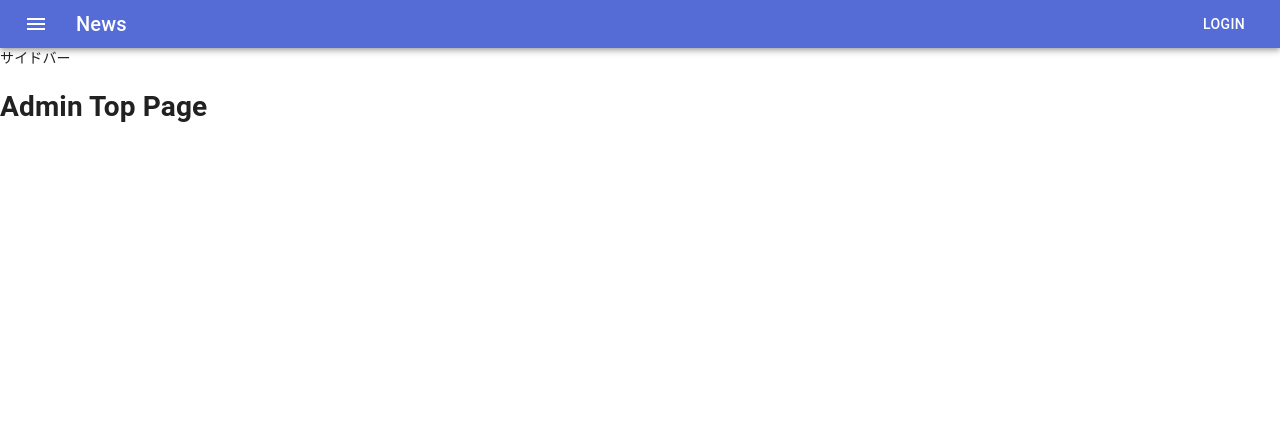
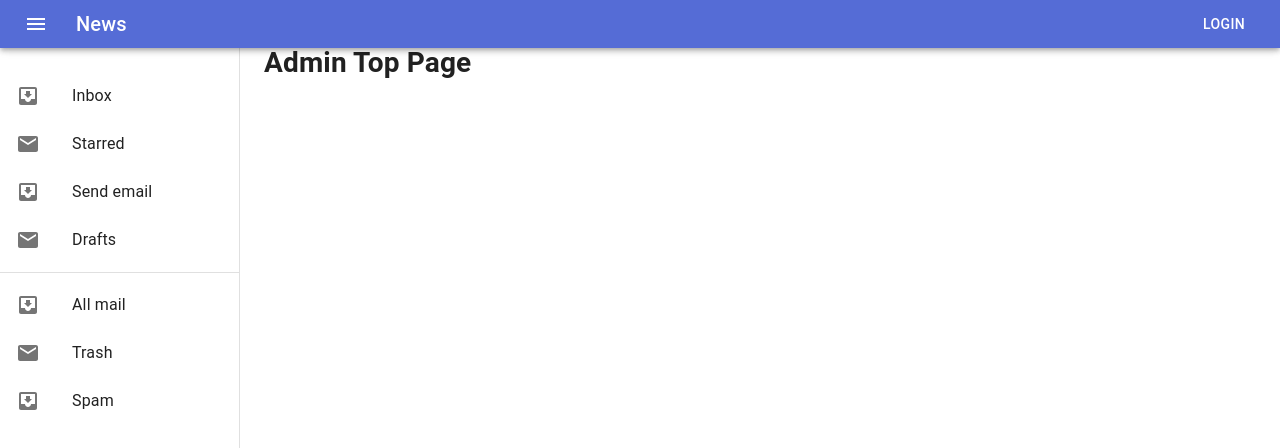
Before and after one commit to H37kouya/miya-meshi, a Next.js app in the folder client/: page /admin in a window 1280 px wide. Both pictures are taken after a click on the button "menu". Shown: the top 448 px of the page. Built offline with nearby package versions, Linux system fonts and the light colour scheme.

Commit message:
feat サイドバーをいい感じにアップグレード

```diff
--- a/client/components/admin/layout/AdminLayout.tsx
+++ b/client/components/admin/layout/AdminLayout.tsx
@@ -1,14 +1,70 @@
+import React, { useState }  from 'react'
+import clsx from 'clsx'
 import TheHeader from "./TheHeader"
 import TheSidebar from "./TheSidebar"
+import CssBaseline from '@material-ui/core/CssBaseline';
+import { makeStyles, Theme, createStyles } from '@material-ui/core/styles';
+
+const drawerWidth = 240;
+
+const useStyles = makeStyles((theme: Theme) =>
+    createStyles({
+        root: {
+            display: 'flex',
+        },
+        content: {
+            flexGrow: 1,
+            padding: theme.spacing(3),
+            transition: theme.transitions.create('margin', {
+              easing: theme.transitions.easing.sharp,
+              duration: theme.transitions.duration.leavingScreen,
+            }),
+            marginLeft: -drawerWidth,
+          },
+        contentShift: {
+            transition: theme.transitions.create('margin', {
+                easing: theme.transitions.easing.easeOut,
+                duration: theme.transitions.duration.enteringScreen,
+            }),
+            marginLeft: 0,
+        },
+    }),
+);
 
 const Layout = ({ children }): JSX.Element => {
+    const classes = useStyles();
+
+    const [state, setState] = useState(false);
+
+    const toggleDrawer = (open: boolean) => (
+        event: React.KeyboardEvent | React.MouseEvent,
+    ) => {
+        if (
+            event &&
+            event.type === 'keydown' &&
+            ((event as React.KeyboardEvent).key === 'Tab' ||
+            (event as React.KeyboardEvent).key === 'Shift')
+        ) {
+            return;
+        }
+
+        console.log(open)
+        setState(open);
+    }
+
     return (
-        <div>
-            <TheHeader />
+        <div className={classes.root}>
+            <CssBaseline />
 
-            <TheSidebar />
+            <TheHeader onClick={() => toggleDrawer(!state)} />
 
-            {children}
+            <TheSidebar open={state} onOpen={() => toggleDrawer(true)} onClose={() => toggleDrawer(false)} />
+
+            <main className={clsx(classes.content, {
+                [classes.contentShift]: state,
+            })}>
+                {children}
+            </main>
         </div>
     )
 }
--- a/client/components/admin/layout/TheHeader.tsx
+++ b/client/components/admin/layout/TheHeader.tsx
@@ -9,8 +9,8 @@ import MenuIcon from '@material-ui/icons/Menu';
 
 const useStyles = makeStyles((theme: Theme) =>
     createStyles({
-        root: {
-            flexGrow: 1,
+        appBar: {
+            zIndex: theme.zIndex.drawer + 1,
         },
         menuButton: {
             marginRight: theme.spacing(2),
@@ -21,13 +21,14 @@ const useStyles = makeStyles((theme: Theme) =>
     }),
 );
 
-const Header = (): JSX.Element => {
+
+const Header = ({ onClick }): JSX.Element => {
     const classes = useStyles();
 
     return (
-        <AppBar position="static">
+        <AppBar position="fixed" className={classes.appBar}>
             <Toolbar variant="dense">
-                <IconButton edge="start" className={classes.menuButton} color="inherit" aria-label="menu">
+                <IconButton edge="start" className={classes.menuButton} color="inherit" aria-label="menu" onClick={onClick()}>
                     <MenuIcon />
                 </IconButton>
                 <Typography variant="h6" className={classes.title}>
--- a/client/components/admin/layout/TheSidebar.tsx
+++ b/client/components/admin/layout/TheSidebar.tsx
@@ -1,8 +1,78 @@
-const Sidebar = (): JSX.Element => {
+import React from 'react';
+import { makeStyles, Theme, createStyles } from '@material-ui/core/styles';
+import SwipeableDrawer from '@material-ui/core/SwipeableDrawer';
+import Toolbar from '@material-ui/core/Toolbar';
+import List from '@material-ui/core/List';
+import Divider from '@material-ui/core/Divider';
+import ListItem from '@material-ui/core/ListItem';
+import ListItemIcon from '@material-ui/core/ListItemIcon';
+import ListItemText from '@material-ui/core/ListItemText';
+import InboxIcon from '@material-ui/icons/MoveToInbox';
+import MailIcon from '@material-ui/icons/Mail';
+
+const drawerWidth = 240;
+
+const useStyles = makeStyles((theme: Theme) =>
+  createStyles({
+    root: {
+      display: 'flex',
+    },
+    appBar: {
+      zIndex: theme.zIndex.drawer + 1,
+    },
+    drawer: {
+      width: drawerWidth,
+      flexShrink: 0,
+    },
+    drawerPaper: {
+      width: drawerWidth,
+    },
+    drawerContainer: {
+      overflow: 'auto',
+    },
+    content: {
+      flexGrow: 1,
+      padding: theme.spacing(3),
+    },
+  }),
+);
+
+const Sidebar = ({ open, onOpen, onClose }): JSX.Element => {
+    const classes = useStyles();
+
     return (
-        <div>
-            サイドバー
-        </div>
+        <SwipeableDrawer
+            anchor="left"
+            variant="persistent"
+            className={classes.drawer}
+            classes={{
+              paper: classes.drawerPaper,
+            }}
+            open={open}
+            onClose={onClose()}
+            onOpen={onOpen()}
+        >
+        <Toolbar />
+        <div className={classes.drawerContainer}>
+            <List>
+                {['Inbox', 'Starred', 'Send email', 'Drafts'].map((text, index) => (
+                    <ListItem button key={text}>
+                    <ListItemIcon>{index % 2 === 0 ? <InboxIcon /> : <MailIcon />}</ListItemIcon>
+                    <ListItemText primary={text} />
+                </ListItem>
+                ))}
+            </List>
+            <Divider />
+            <List>
+                {['All mail', 'Trash', 'Spam'].map((text, index) => (
+                <ListItem button key={text}>
+                    <ListItemIcon>{index % 2 === 0 ? <InboxIcon /> : <MailIcon />}</ListItemIcon>
+                    <ListItemText primary={text} />
+                </ListItem>
+                ))}
+            </List>
+            </div>
+        </SwipeableDrawer>
     )
 }
 
```
